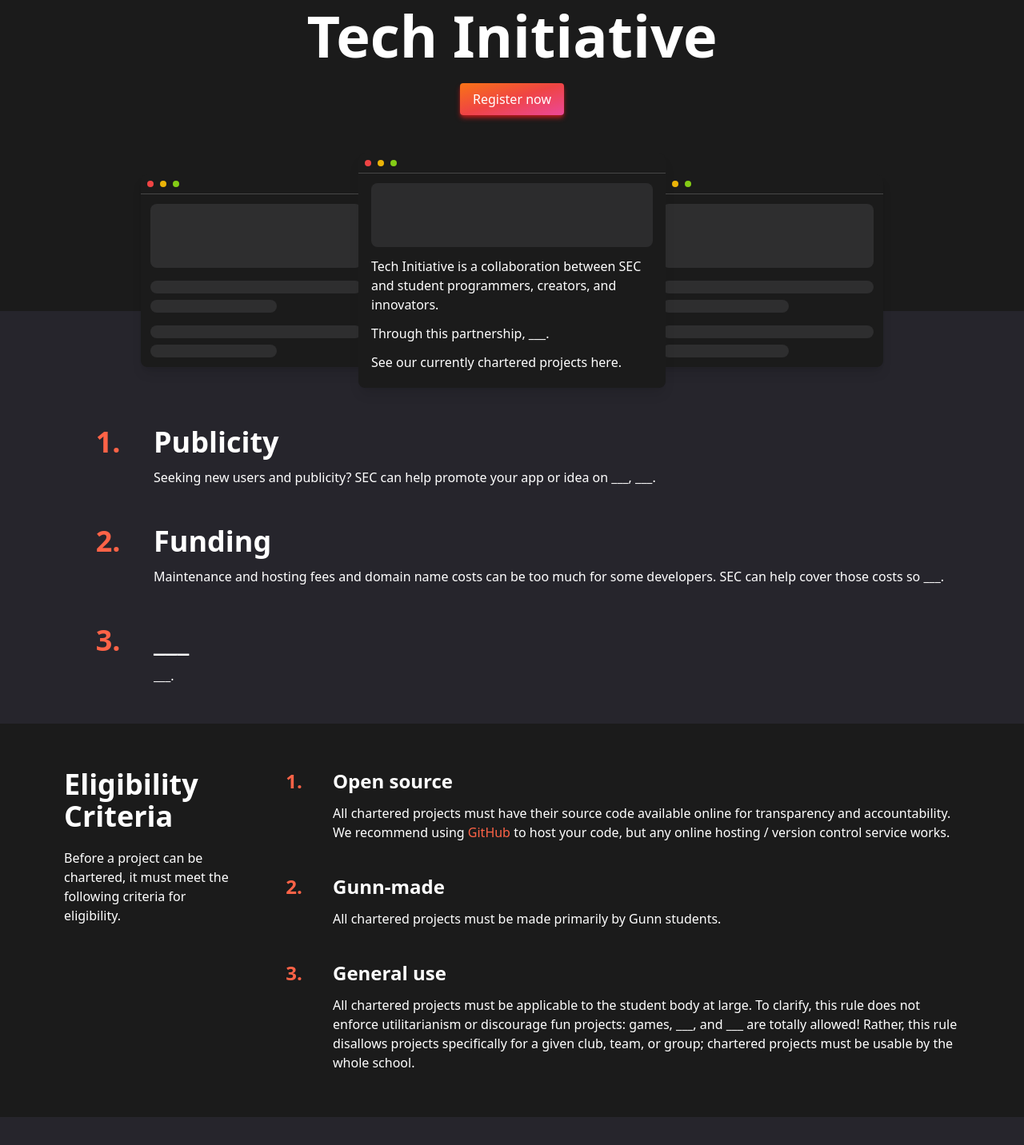
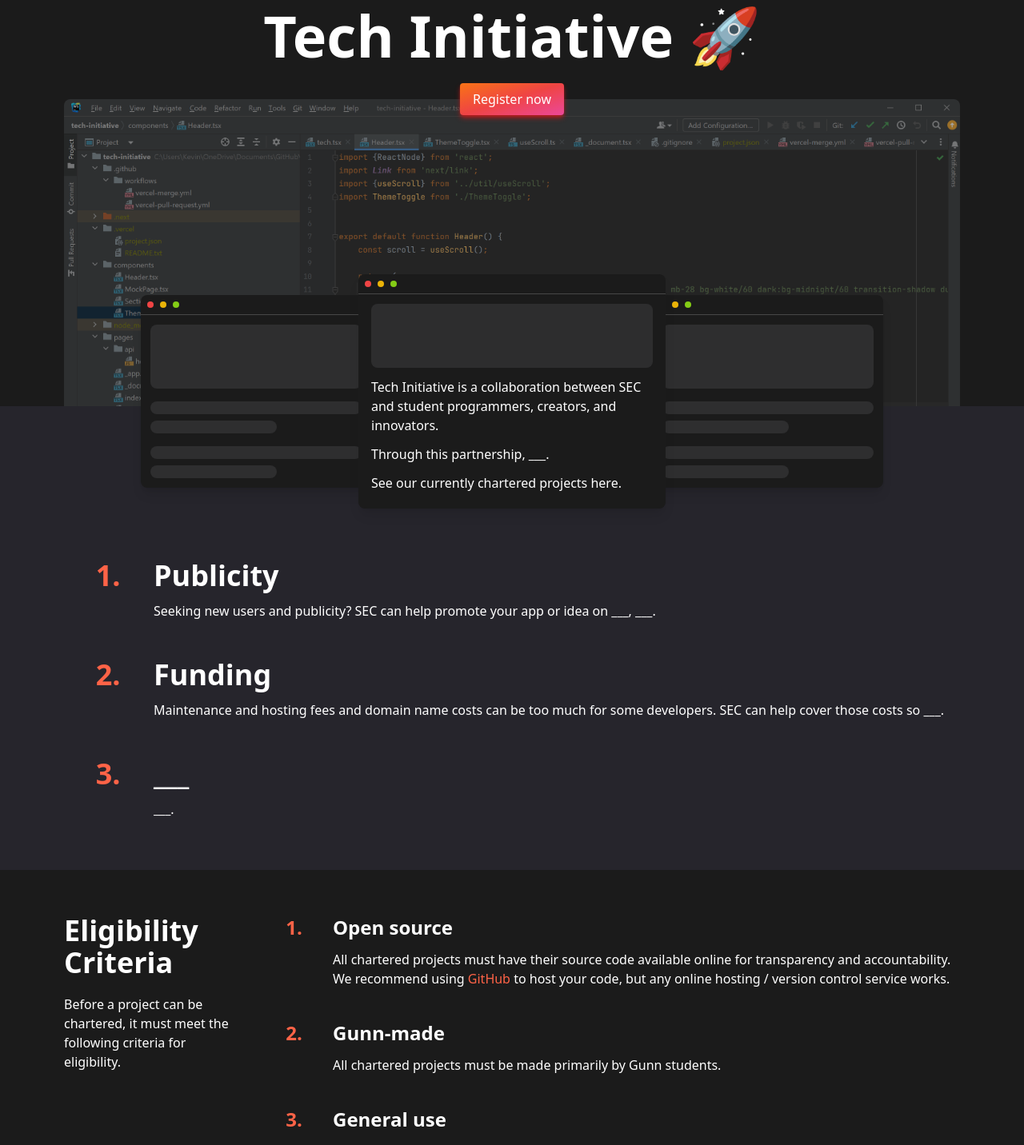
Before and after one commit to gunnsec/gunn-launchpad, a Next.js app: page /tech in a window 1280 px wide. Shown: the part 160-1592 px from the top of the page at 80% size. Built offline with nearby package versions, Linux system fonts and the light colour scheme.

Commit message:
Add IDE background on `/tech`

```diff
--- a/components/Section.tsx
+++ b/components/Section.tsx
@@ -3,7 +3,7 @@ import {ReactNode} from 'react';
 
 export default function Section(props: {children: ReactNode, secondary?: boolean, className?: string}) {
     return (
-        <section className={'py-10 my-4 ' + (props.secondary ? 'bg-gray-100 dark:bg-dark' : 'bg-white dark:bg-midnight')}>
+        <section className={'py-14 ' + (props.secondary ? 'bg-gray-100 dark:bg-dark' : 'bg-white dark:bg-midnight')}>
             <div className={'container' + (props.className ? ` ${props.className}` : '')}>
                 {props.children}
             </div>
--- a/pages/tech.tsx
+++ b/pages/tech.tsx
@@ -15,14 +15,17 @@ export default function Tech() {
 
             <Header />
 
-            <section className="flex flex-col items-center mb-12">
-                <h1 className="text-7xl font-bold mb-6 text-center">Tech Initiative</h1>
+            <section className="relative flex flex-col items-center -mb-5 z-10">
+                <h1 className="text-7xl font-bold mb-6 text-center">Tech Initiative 🚀{/* 🚀*/}</h1>
                 <button className="font-medium py-2 px-4 rounded bg-gradient-to-br from-orange-500 via-red-500 to-pink-500 shadow-md shadow-red-700 text-white">
                     Register now
                 </button>
             </section>
 
-            <div className="relative container lg:max-w-[58rem]">
+            <div className="relative mx-auto max-w-[90%] xl:container">
+                <img src="/ide.png" alt="IDE" className="w-full opacity-60 rounded-t-lg sm:h-[16rem] md:h-[20rem] lg:h-[24rem] object-cover object-top" />
+
+                <div className="container lg:max-w-[58rem] absolute z-20 -bottom-32 inset-x-0 mx-auto">
                     <MockPage />
 
                     <div className="relative bg-white dark:bg-midnight rounded-lg shadow-lg w-96 z-10 mx-auto">
@@ -46,8 +49,9 @@ export default function Tech() {
 
                     <MockPage right />
                 </div>
+            </div>
 
-            <section className="-mt-24 pt-36 pb-12 my-4 bg-gray-100 dark:bg-dark">
+            <section className="pt-48 pb-16 bg-gray-100 dark:bg-dark">
                 <div className="container">
                     <ol className="flex flex-col gap-12 pl-20 list-outside list-decimal marker:font-bold marker:text-4xl marker:text-grapefruit">
                         <Benefit name="Publicity">
```
Also changed, not shown: public/ide.png (added). Lines whose indentation alone changed are shown as unchanged.
